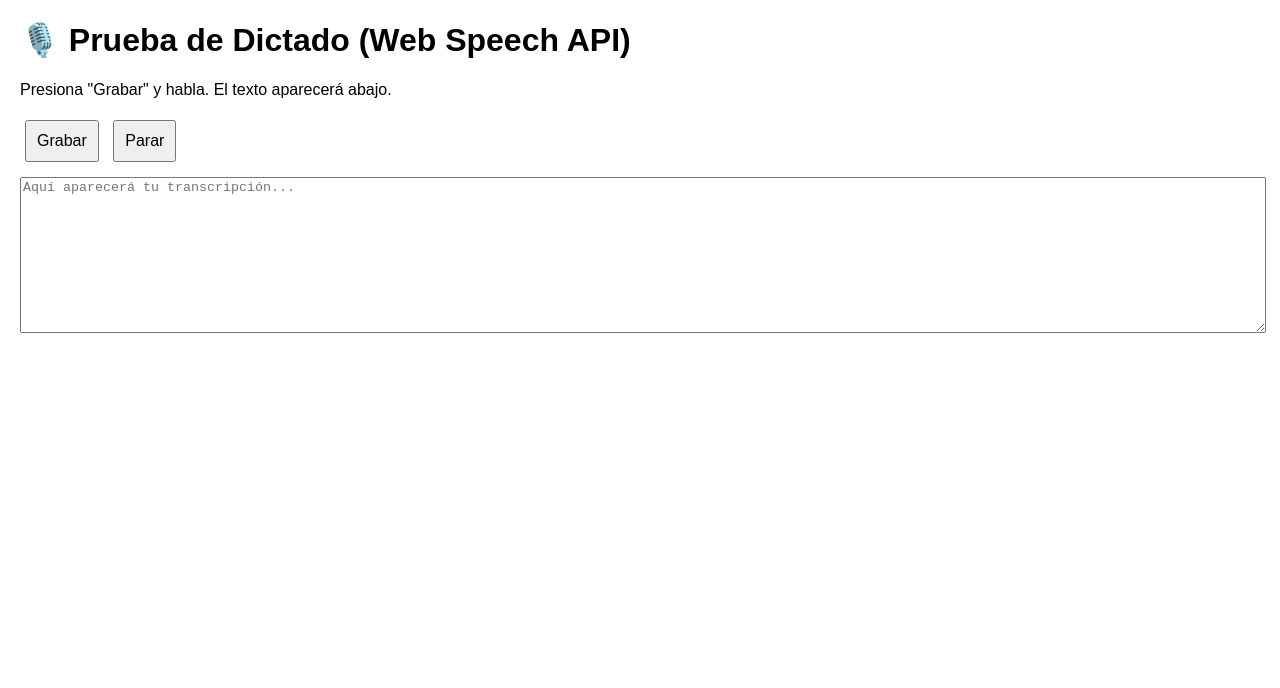
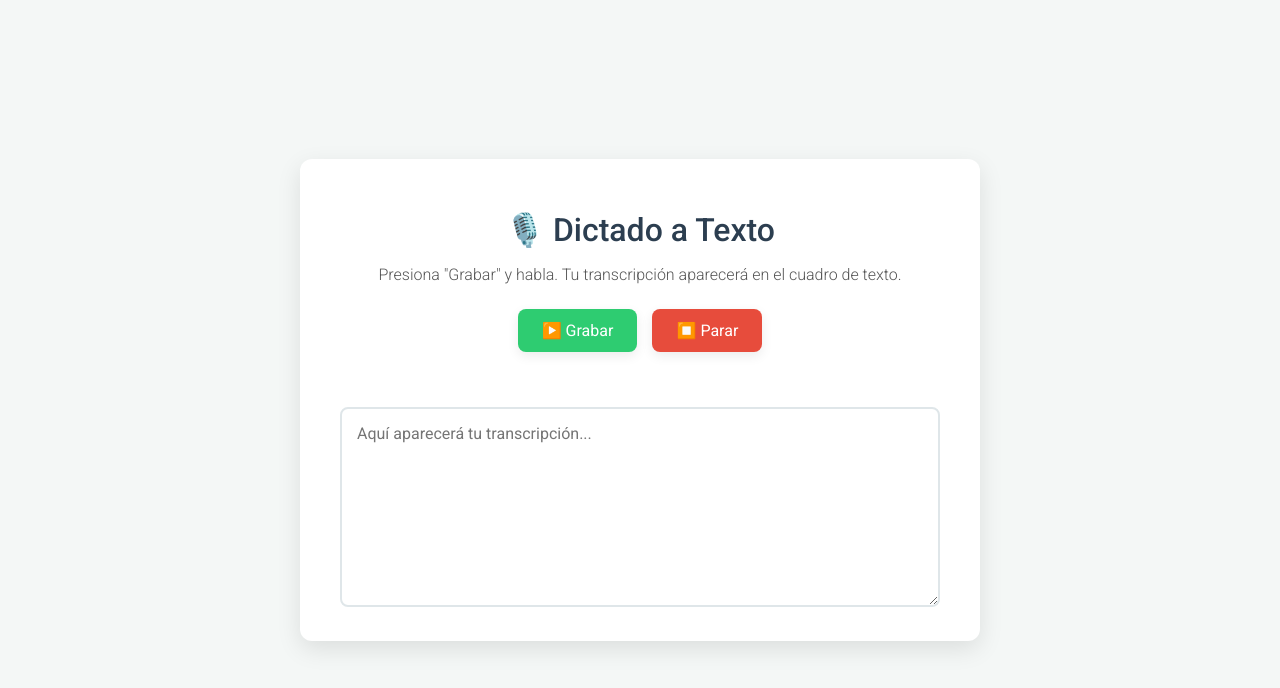
Before and after one commit to arielalcuri/transcripcion, a plain HTML site: page index.html in a window 1280 px wide. Drawn offline with Linux system fonts and the light colour scheme.

Commit message:
Update index.html

```diff
--- a/index.html
+++ b/index.html
@@ -3,22 +3,125 @@
 <head>
     <meta charset="UTF-8">
     <meta name="viewport" content="width=device-width, initial-scale=1.0">
-    <title>Prueba de Web Speech API</title>
+    <title>Dictado a Texto</title>
     <style>
-        body { font-family: Arial, sans-serif; margin: 20px; }
-        textarea { width: 100%; height: 150px; margin-top: 10px; }
-        button { padding: 10px; font-size: 16px; margin: 5px; }
+        @import url('https://fonts.googleapis.com/css2?family=Roboto:wght@300;400;500&display=swap');
+
+        body {
+            font-family: 'Roboto', Arial, sans-serif;
+            background-color: #f4f7f6;
+            color: #333;
+            display: flex;
+            justify-content: center;
+            align-items: center;
+            min-height: 100vh;
+            margin: 0;
+        }
+
+        .container {
+            background-color: #ffffff;
+            border-radius: 12px;
+            box-shadow: 0 8px 25px rgba(0,0,0,0.1);
+            padding: 30px 40px;
+            width: 90%;
+            max-width: 600px;
+            text-align: center;
+        }
+
+        h1 {
+            font-weight: 500;
+            color: #2c3e50;
+            margin-bottom: 10px;
+        }
+
+        p {
+            font-weight: 300;
+            color: #555;
+            margin-bottom: 25px;
+        }
+
+        .botones {
+            display: flex;
+            gap: 15px; /* Espacio entre botones */
+            justify-content: center;
+            margin-bottom: 20px;
+        }
+
+        button {
+            font-family: 'Roboto', sans-serif;
+            font-size: 16px;
+            padding: 12px 24px;
+            border-radius: 8px;
+            border: none;
+            cursor: pointer;
+            transition: all 0.3s ease;
+            box-shadow: 0 4px 12px rgba(0,0,0,0.08);
+            display: flex;
+            align-items: center;
+            gap: 8px;
+        }
+
+        #boton-grabar {
+            background-color: #2ecc71; /* Verde */
+            color: white;
+        }
+
+        #boton-grabar:hover {
+            background-color: #27ae60;
+            box-shadow: 0 6px 15px rgba(46, 204, 113, 0.3);
+        }
+
+        #boton-parar {
+            background-color: #e74c3c; /* Rojo */
+            color: white;
+        }
+
+        #boton-parar:hover {
+            background-color: #c0392b;
+            box-shadow: 0 6px 15px rgba(231, 76, 60, 0.3);
+        }
+
+        #estado {
+            font-weight: 500;
+            color: #3498db; /* Azul */
+            height: 20px; /* Altura fija para que no salte el diseño */
+            margin-bottom: 15px;
+            visibility: hidden; /* Oculto por defecto */
+        }
+
+        textarea {
+            width: 100%;
+            height: 200px;
+            border-radius: 8px;
+            border: 2px solid #dfe6e9;
+            padding: 15px;
+            font-family: 'Roboto', sans-serif;
+            font-size: 16px;
+            box-sizing: border-box; /* Para que el padding no afecte el ancho */
+            transition: border-color 0.3s ease;
+        }
+
+        textarea:focus {
+            border-color: #3498db;
+            outline: none;
+        }
     </style>
 </head>
 <body>
 
-    <h1>🎙️ Prueba de Dictado (Web Speech API)</h1>
-    <p>Presiona "Grabar" y habla. El texto aparecerá abajo.</p>
+    <div class="container">
+        <h1>🎙️ Dictado a Texto</h1>
+        <p>Presiona "Grabar" y habla. Tu transcripción aparecerá en el cuadro de texto.</p>
 
-    <button id="boton-grabar">Grabar</button>
-    <button id="boton-parar">Parar</button>
+        <div class="botones">
+            <button id="boton-grabar">▶️ Grabar</button>
+            <button id="boton-parar">⏹️ Parar</button>
+        </div>
 
-    <textarea id="resultado" placeholder="Aquí aparecerá tu transcripción..."></textarea>
+        <div id="estado">Escuchando...</div>
+
+        <textarea id="resultado" placeholder="Aquí aparecerá tu transcripción..."></textarea>
+    </div>
 
     <script>
         // 1. Verificar si el navegador soporta la API
@@ -27,48 +130,49 @@
             alert("Tu navegador no soporta la Web Speech API. Intenta con Chrome o Edge.");
         }
 
-        // 2. Crear una instancia de reconocimiento
+        // 2. Crear una instancia y obtener elementos del DOM
         const recognition = new SpeechRecognition();
         const textareaResultado = document.getElementById('resultado');
+        const estado = document.getElementById('estado');
 
         // 3. Configuración
         recognition.lang = 'es-AR'; // Español (Argentina)
-        recognition.interimResults = false; // No queremos resultados provisionales
-        recognition.continuous = true; // Sigue escuchando hasta que lo paremos
+        recognition.interimResults = false;
+        recognition.continuous = true;
 
-        // 4. Manejar el evento 'onresult' (cuando se detecta el habla)
+        // 4. Manejar el evento 'onresult'
         recognition.onresult = (event) => {
-            let transcripcion = '';
-            // Iteramos sobre los resultados (aunque con 'continuous' = false, usualmente solo hay 1)
-            for (const result of event.results) {
-                transcripcion += result[0].transcript;
+            let transcripcionCompleta = textareaResultado.value;
+            for (let i = event.resultIndex; i < event.results.length; ++i) {
+                if (event.results[i].isFinal) {
+                    transcripcionCompleta += event.results[i][0].transcript + '. ';
+                }
             }
-
-            // Añadimos la transcripción al textarea
-            // Usamos .value en lugar de .innerText para textareas
-            textareaResultado.value += transcripcion + ' ';
+            textareaResultado.value = transcripcionCompleta;
         };
 
         // 5. Manejar errores
         recognition.onerror = (event) => {
             console.error('Error en el reconocimiento de voz:', event.error);
-            alert('Error: ' + event.error);
         };
 
         // 6. Asignar funciones a los botones
         document.getElementById('boton-grabar').addEventListener('click', () => {
             recognition.start();
+            estado.style.visibility = 'visible'; // Muestra "Escuchando..."
             console.log('Grabación iniciada...');
         });
 
         document.getElementById('boton-parar').addEventListener('click', () => {
             recognition.stop();
+            estado.style.visibility = 'hidden'; // Oculta "Escuchando..."
             console.log('Grabación detenida.');
         });
 
-        // 7. (Opcional) Reiniciar cuando se detiene para que siempre esté escuchando
+        // 7. Limpiar el estado cuando el reconocimiento termina
         recognition.onend = () => {
-            console.log('El reconocimiento se detuvo. (Si no fue manual, se reiniciará si continuous=true)');
+            estado.style.visibility = 'hidden';
+            console.log('El reconocimiento se detuvo.');
         };
 
     </script>
```
